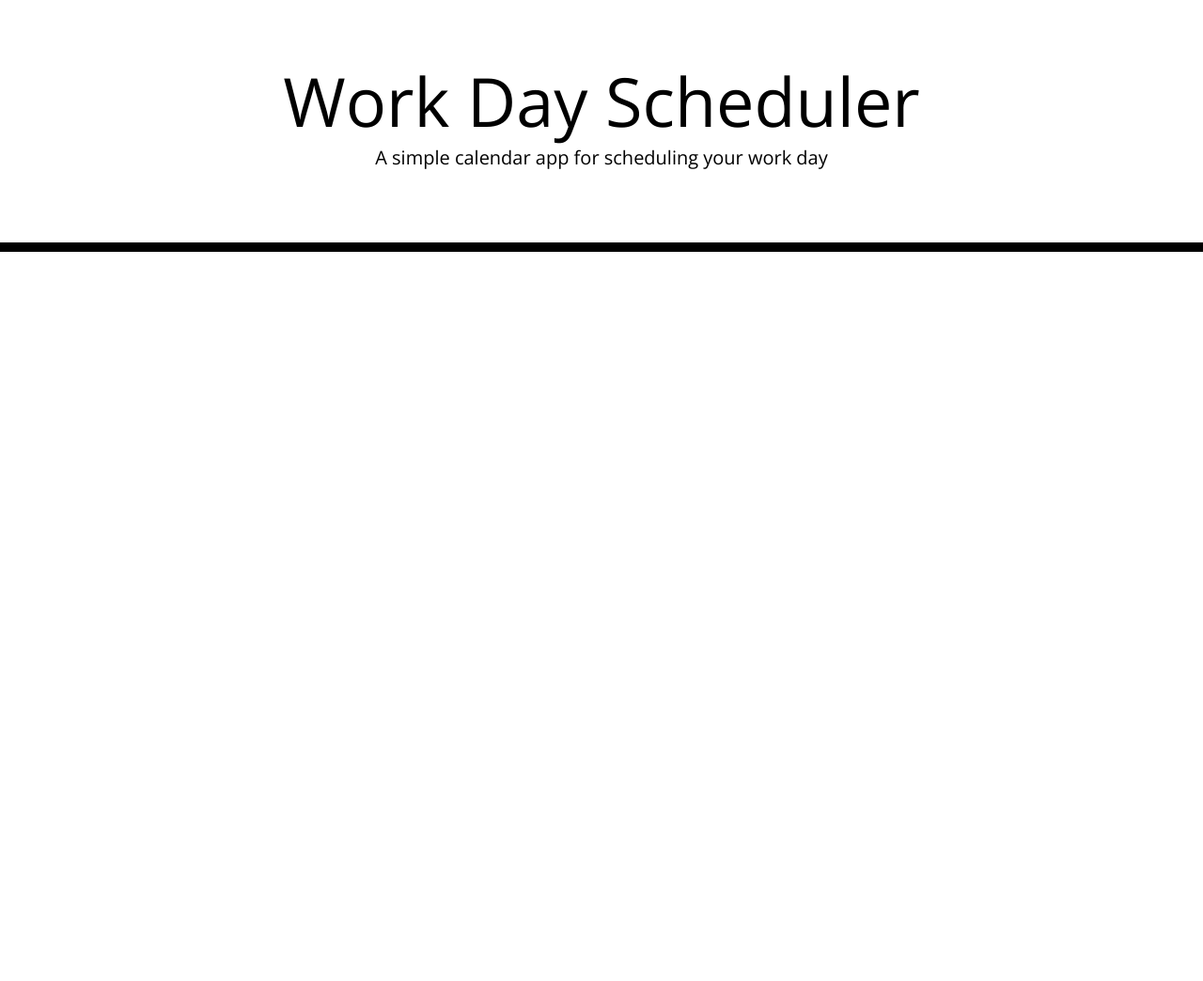
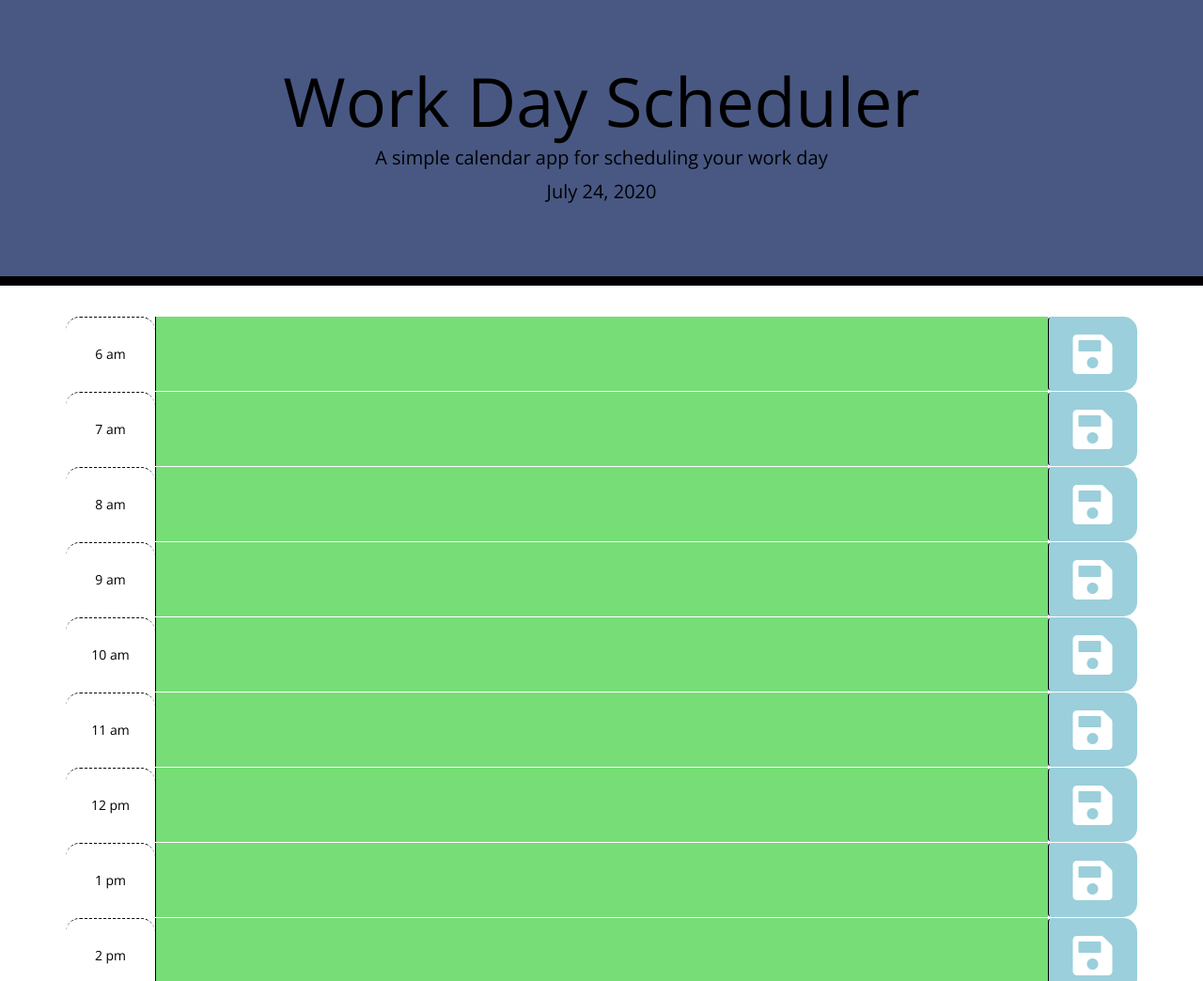
Before and after one commit to mwoodervin/Day-Planner, a plain HTML site: page index.html in a window 1280 px wide. Shown: the top 1044 px of the page at 94% size. Before the commit the page ends 800 px from the top, so only its background shows below. Drawn offline with nearby package versions, Linux system fonts and the light colour scheme.

Commit message:
Day  Planner Structure, js pseudocode

```diff
--- a/assets/script.js
+++ b/assets/script.js
@@ -0,0 +1,60 @@
+$(document).ready(function() {
+
+    // Set Global Variables
+
+    let todoDiv;
+
+    // set date in header
+    let today = moment();
+
+    $("#currentDay").text(today.format("LL"));
+    // Create Calendar
+    // how do I make the hours work?
+
+    function createCalendar(date) {
+
+        date = moment().hour(6);
+
+        for (let i = 0; i < 18; i++) {
+
+            let rowDiv = $("<div>").addClass("row");
+
+            let timeBlock = $("<div>").addClass("col-1 hour time-block d-flex align-items-center justify-content-center").text(date.format("h a"));
+
+            todoDiv = $("<textarea>").addClass("col-10 textarea");
+
+            let saveDiv = $("<button>").addClass("col-1 btn saveBtn");
+            saveBtnIcon = $("<i>").addClass("fas fa-save fa-3x d-flex align-items-center justify-content-center");
+
+            date.add(1, "hour");
+
+            $(".container").append(rowDiv.append(timeBlock,todoDiv,saveDiv.append(saveBtnIcon)));
+
+            if (today.isAfter(date, "hour")) {
+                todoDiv.addClass("past");
+            } else if (today.isBefore(date, "hour")) {
+                todoDiv.addClass("future");
+            } else {
+                todoDiv.addClass("present");
+            }
+        }
+    }
+
+    $(window).on("load", createCalendar());
+
+    // // function to store input
+    // function storeToDo() {
+    //     console.log(todoDiv.innerHTML);
+    //     localStorage.setItem("todoList", JSON.stringify(todoDiv.text));
+    // };
+
+    // // function to retrieve input
+
+    // function getToDo() {
+    //     localStorage.getItem("todoList", JSON.parse(todoDiv.text));
+    // };
+
+    // // on-click event to save todoItems to local storage
+    // $(".btn").click(storeToDo);
+
+});
--- a/assets/style.css
+++ b/assets/style.css
@@ -1,6 +1,6 @@
 body {
   font-family: 'Open Sans', sans-serif;
-  font-size: 16px;
+  font-size: 14px;
   line-height: 1;
 }
 
@@ -15,7 +15,7 @@ textarea{
 
 .jumbotron {
   text-align: center;
-  background-color: transparent;
+  background-color: rgb(73, 88, 131);
   color: black;
   border-radius: 0;
   border-bottom: 10px solid black;
@@ -61,11 +61,12 @@ textarea{
   border-left: 1px solid black;
   border-top-right-radius: 15px;
   border-bottom-right-radius: 15px;
-  background-color: #06AED5;
+  background-color: #9bcfdb;
   color: white;
 }
 
 .saveBtn i:hover {
   font-size: 20px;
   transition: all .3s ease-in-out;
+  text-align: center;
 }
--- a/index.html
+++ b/index.html
@@ -19,21 +19,27 @@
       rel="stylesheet"
     />
     <link rel="stylesheet" href="./assets/style.css" />
-    <title>Work Day Scheduler</title>
+    <title>Day Planner</title>
+
+    <!-- response.setHeader("Set-Cookie", "HttpOnly;Secure;SameSite=Strict"); -->
   </head>
 
   <body>
     <header class="jumbotron">
-      <h1 class="display-3">Work Day Scheduler</h1>
-      <p class="lead">A simple calendar app for scheduling your work day</p>
+      <h1 class="display-3 description">Work Day Scheduler</h1>
+      <p class="lead description">A simple calendar app for scheduling your work day</p>
       <p id="currentDay" class="lead"></p>
     </header>
+
+    <!-- Timeblocks for this container will be created in js file -->
+
     <div class="container">
-      <!-- Timeblocks go here -->
+
     </div>
+
 
     <script src="https://code.jquery.com/jquery-3.4.1.min.js"></script>
     <script src="https://cdnjs.cloudflare.com/ajax/libs/moment.js/2.24.0/moment.min.js"></script>
-    <script src = ./assets/script.js><</script>
+    <script src = ./assets/script.js></script>
   </body>
 </html>
```
